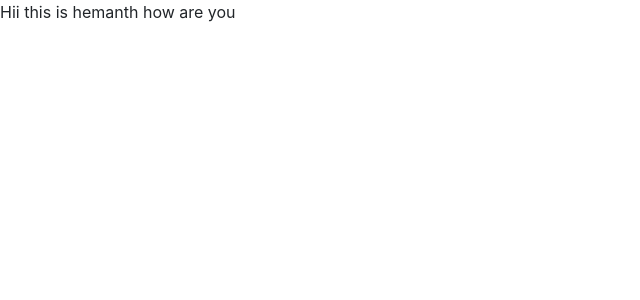
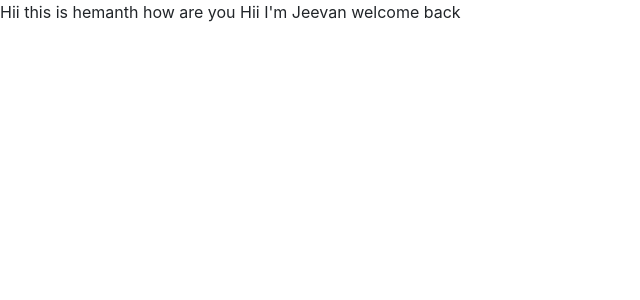
Before and after one commit to hemanthkumar316/InterviewPractice, a React (Create React App) app: page / in a window 1280 px wide. Shown: the top 300 px of the page, without its empty margins (0-640 px from the left). Built offline with nearby package versions, Linux system fonts and the light colour scheme.

Commit message:
new greeting added

```diff
--- a/src/App.js
+++ b/src/App.js
@@ -4,6 +4,7 @@ const App = () => {
   return (
     <div>
         Hii  this is hemanth how are you
+        Hii I'm Jeevan welcome back
     </div>
   )
 }
```
